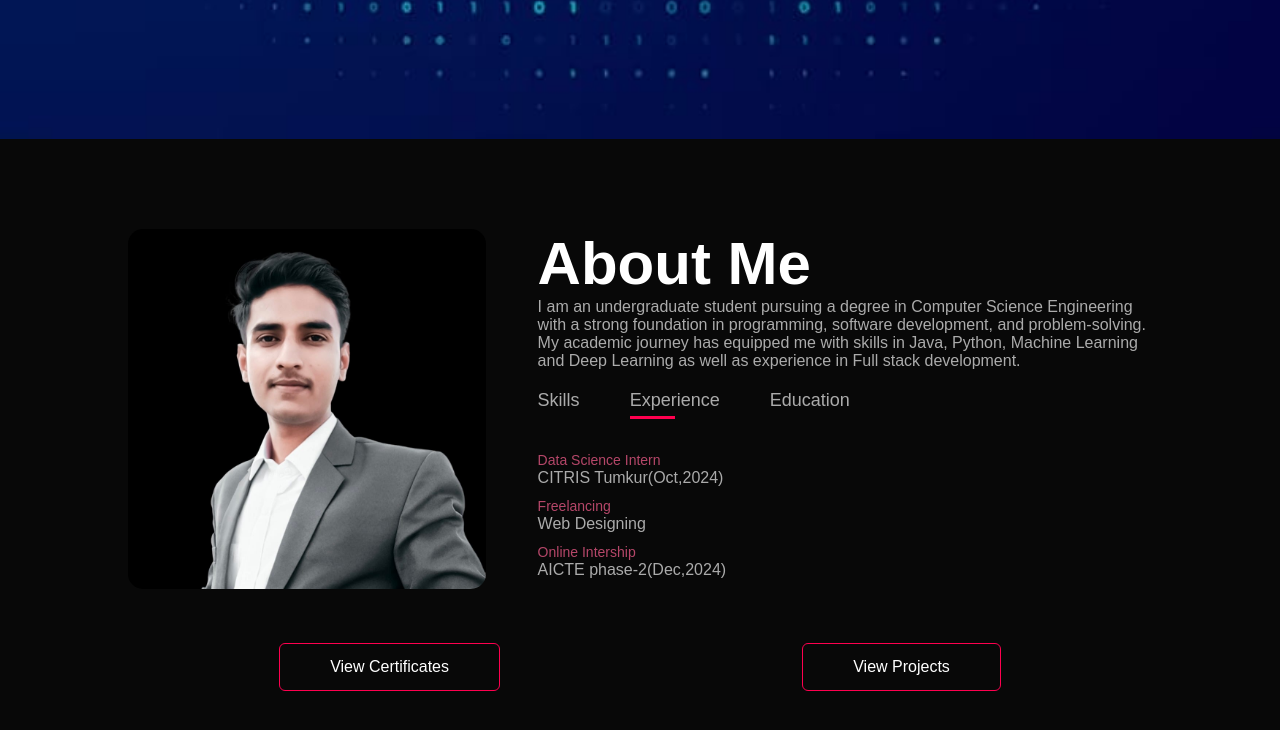
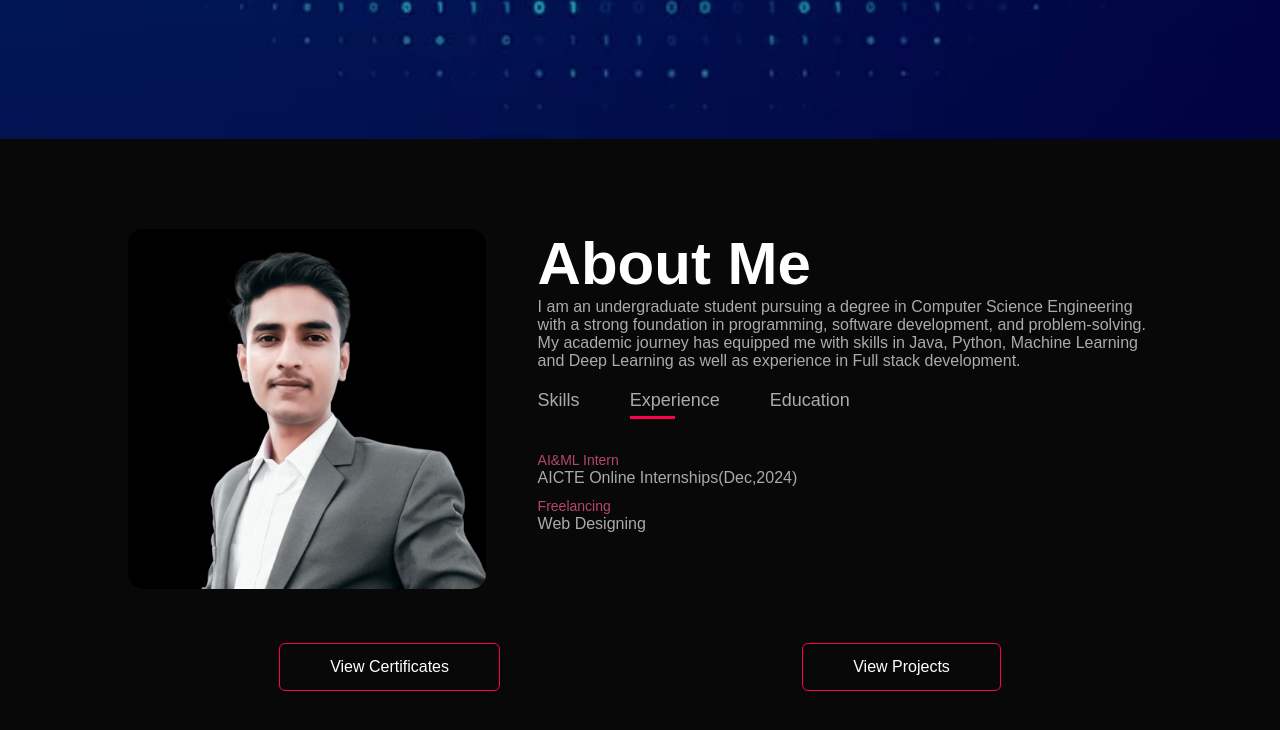
Before and after one commit to Yogesh-Rebari/My-Portfolio-Web, a plain HTML site: page index.html in a window 1280 px wide. Both pictures are taken after a click on the element "Experience". Shown: the part 661-1391 px from the top of the page. Drawn offline with Linux system fonts and the light colour scheme.

Commit message:
Update index.html
Rearranging the content.

```diff
--- a/index.html
+++ b/index.html
@@ -54,14 +54,13 @@
                         <ul>
                             <li><span>AI&ML</span><br>Machine Learning</li>
                             <li><span>Web development</span><br>Web app development</li>
-                            <li><span>Database</span><br>SQL,MongoDB</li>
+                            <li><span>Database</span><br>SQL</li>
                         </ul>
                     </div>
                     <div class="tab-contents" id="experience">
                         <ul>
-                            <li><span>Data Science Intern</span><br>CITRIS Tumkur(Oct,2024)</li>
+                            <li><span>AI&ML Intern</span><br>AICTE Online Internships(Dec,2024)</li>
                             <li><span>Freelancing</span><br>Web Designing</li>
-                            <li><span>Online Intership</span><br>AICTE phase-2(Dec,2024)</li>
                         </ul>
                     </div>
                     <div class="tab-contents" id="education">
```
